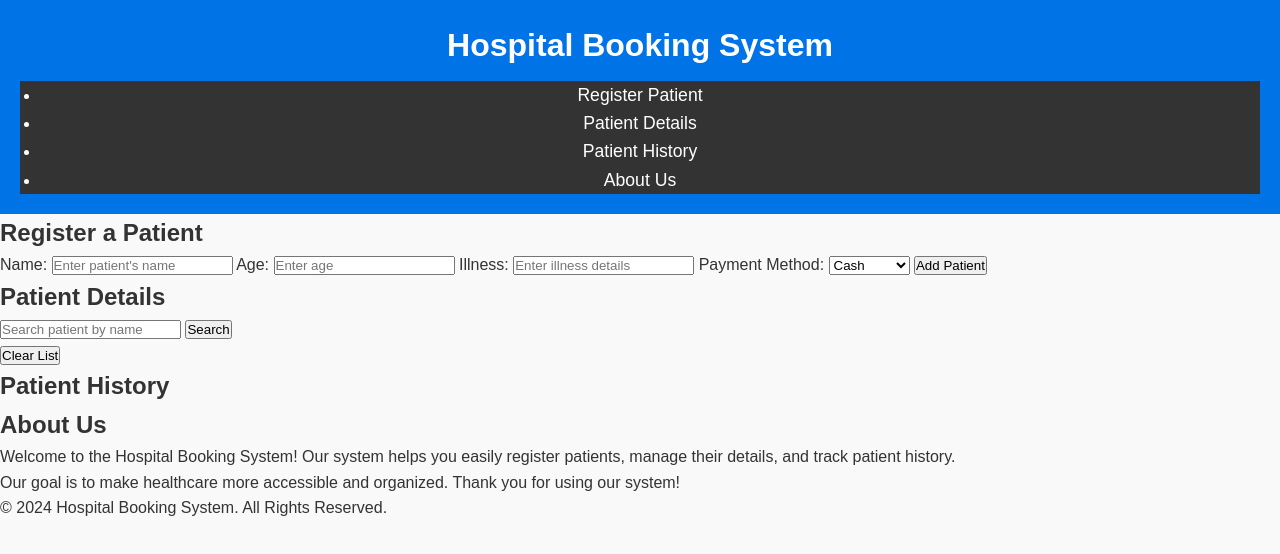
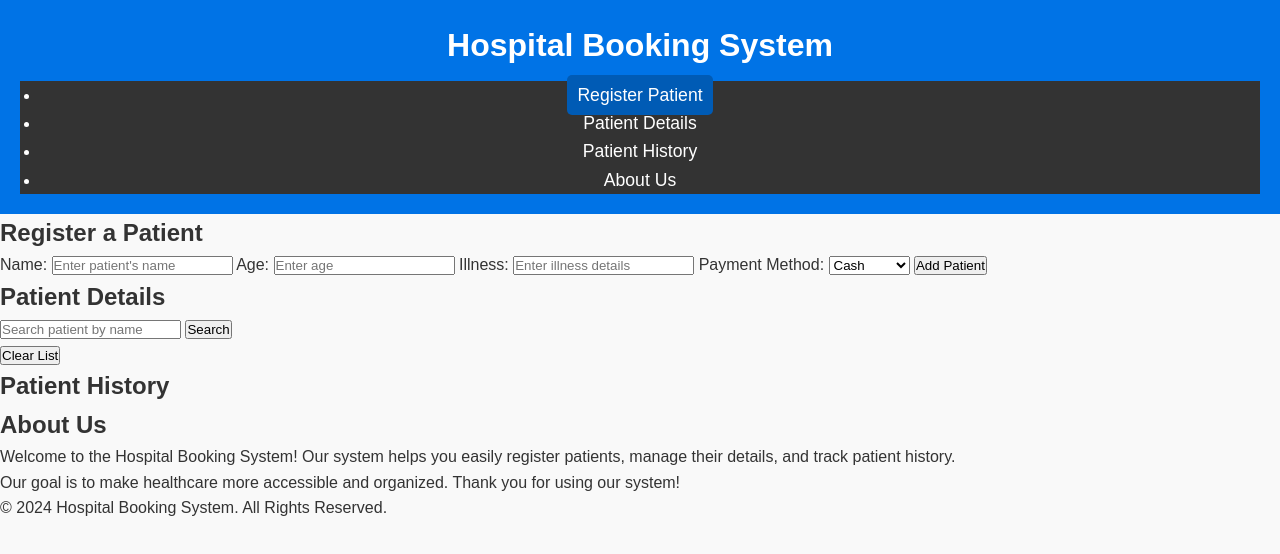
Before and after one commit to louis479/hospital-booking, a plain HTML site: page index.html in a window 1280 px wide. In both pictures the pointer is over the link "Register Patient". Drawn offline with Linux system fonts and the light colour scheme.

Commit message:
characterized nav ul li a : hover tag style.css

```diff
--- a/style.css
+++ b/style.css
@@ -38,3 +38,8 @@ nav ul li a {
     font-size: 1.1rem;
     padding: 10px;
 }
+
+nav ul li a:hover {
+    background-color: #005bb5;
+    border-radius: 5px;
+}
```
